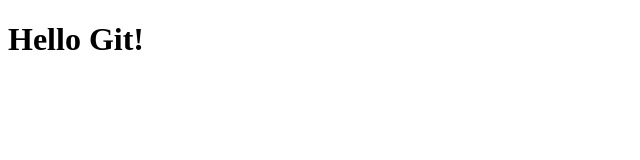
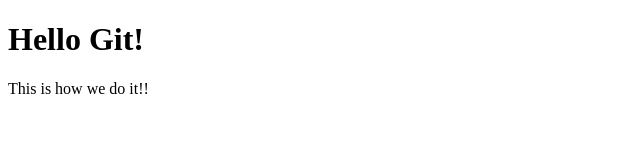
Before and after one commit to jlhorton72/SomethingProjecty, a plain HTML site: page index.html in a window 1280 px wide. Shown: the whole page, without its empty margins (0-640 px from the left). Drawn offline with Linux system fonts and the light colour scheme.

Commit message:
added paragraph

```diff
--- a/index.html
+++ b/index.html
@@ -8,5 +8,6 @@
 </head>
 <body>
     <h1>Hello Git!</h1>
+    <p>This is how we do it!!</p>
 </body>
 </html>
```
